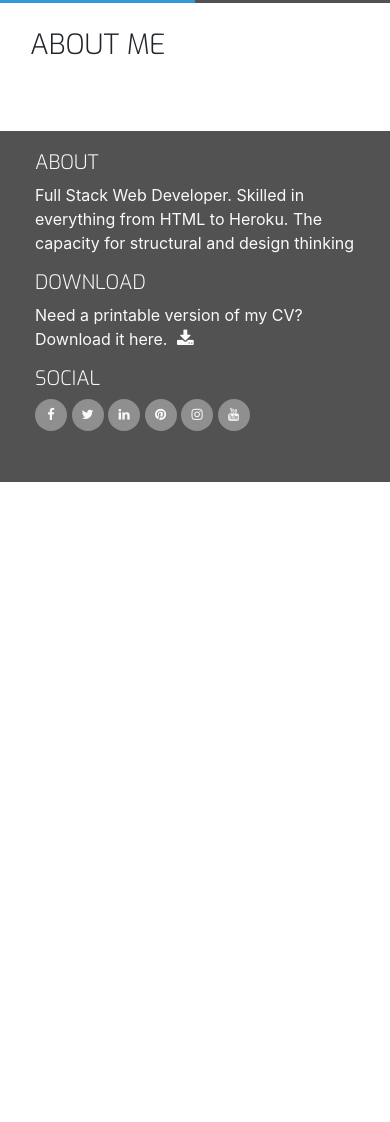
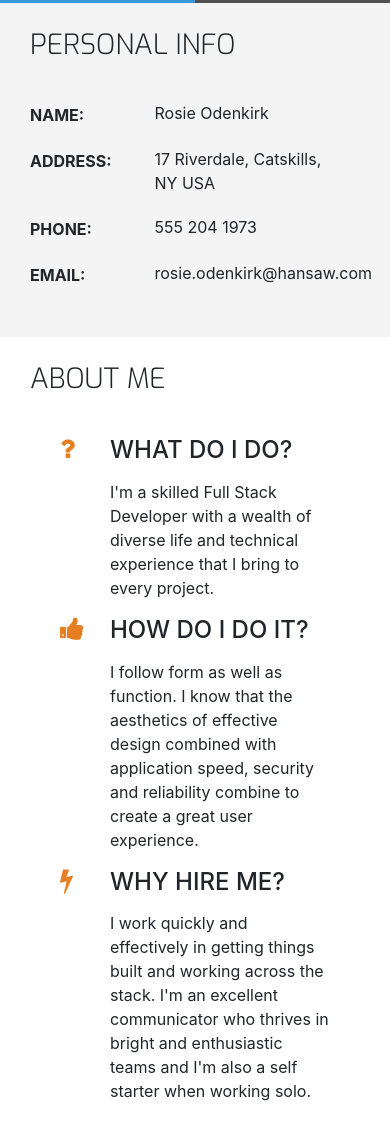
Before and after one commit to GeorgianF/Online-Resume-Project-CI, a plain HTML site: page index.html in a window 390 px wide. Shown: the part 846-1968 px from the top of the page. Before the commit the page ends 1328 px from the top, so only its background shows below. Drawn offline with nearby package versions, Linux system fonts and the light colour scheme.

Commit message:
add personal info

```diff
--- a/assets/css/style.css
+++ b/assets/css/style.css
@@ -8,6 +8,10 @@
 
 .bg-color-three-reasons {
     background-color: #fff;
+}
+
+.bg-color-personal-info {
+    background-color: #f4f4f4;
 }
 
 .ui-menu-color-home {
@@ -24,7 +28,6 @@
 
 .ui-menu-color-download {
     background-color: #525252;
-
 }
 
 /* ----------------------------------------Special paddings/margins/text */
@@ -61,7 +64,7 @@ h4 {
 }
 
 .section-heading {
-    font-family: Exo, sans-serif;
+    font-family: "Exo", sans-serif;
     font-weight: 300;
     margin-top: 25px;
     margin-bottom: 40px;
@@ -78,7 +81,7 @@ header {
 }
 
 .logo {
-    background: url("/assets/images/rosie.jpeg");
+    background: url("../images/rosie.jpg");
     background-position: center;
     background-repeat: no-repeat;
     background-size: cover;
@@ -211,3 +214,49 @@ footer {
 #footer-details {
     padding: 20px;
 }
+
+/* ----------------------------------------Three Reasons */
+
+.three-reasons-icon {
+    font-size: 26px;
+    color: #e67e22;
+}
+
+.three-reasons-heading {
+    margin-bottom: 15px;
+}
+
+/* ----------------------------------------Personal Info */
+
+.personal-info-item {
+    margin-bottom: 20px;
+    display: block;
+    clear: both;
+}
+
+.personal-info-item .key,
+.personal-info-item .value {
+    padding-right: 8px;
+    display: inline-block;
+}
+
+.personal-info-item .key p,
+.personal-info-item .value p {
+    margin: 0;
+}
+
+.personal-info-item .key {
+    width: 30%;
+    margin-right: 21px;
+    padding-top: 2px;
+    vertical-align: top;
+}
+
+.personal-info-item .key p {
+    font-weight: 700;
+}
+
+.personal-info-item .value {
+    position: relative;
+    width: 60%;
+}
--- a/index.html
+++ b/index.html
@@ -6,9 +6,9 @@
     <meta http-equiv="X-UA-Compatible" content="ie=edge">
     <link rel="stylesheet" href="https://maxcdn.bootstrapcdn.com/bootstrap/4.2.1/css/bootstrap.min.css" type="text/css" />
     <link rel="stylesheet" href="https://maxcdn.bootstrapcdn.com/font-awesome/4.7.0/css/font-awesome.min.css" type="text/css" />
-    <link rel="stylesheet" href="https://cdnjs.cloudflare.com/ajax/libs/hover.css/2.3.1/css/hover-min.css" integrity="sha512-csw0Ma4oXCAgd/d4nTcpoEoz4nYvvnk21a8VA2h2dzhPAvjbUIK6V3si7/g/HehwdunqqW18RwCJKpD7rL67Xg==" crossorigin="anonymous" referrerpolicy="no-referrer" />
+    <link rel="stylesheet" href="https://cdnjs.cloudflare.com/ajax/libs/hover.css/2.1.1/css/hover-min.css" type="text/css" />
     <link rel="stylesheet" href="assets/css/style.css">
-    <title>Rosie</title>
+    <title>Bootstrap Resume</title>
 </head>
 <body>
     <header>
@@ -24,16 +24,16 @@
                 <div class="row no-gutters">
                     <div class="col">
                         <ul id="nav" class="list-inline menucontainer">
-                            <li class="col-6 col-sm-3 ui-menu-color-home list-inline-item menuitem">
+                            <li class="col-6 col-sm-3 list-inline-item ui-menu-color-home menuitem">
                                 <a href="#" class="hvr-sweep-to-bottom"><i class="fa fa-home" aria-hidden="true"></i><span>Home</span></a>
                             </li>
-                            <li class="col-6 col-sm-3 ui-menu-color-resume list-inline-item menuitem">
+                            <li class="col-6 col-sm-3 list-inline-item ui-menu-color-resume menuitem">
                                 <a href="#" class="hvr-sweep-to-bottom"><i class="fa fa-graduation-cap" aria-hidden="true"></i><span>Resume</span></a>
                             </li>
-                            <li class="col-6 col-sm-3 ui-menu-color-contact list-inline-item menuitem">
+                            <li class="col-6 col-sm-3 list-inline-item ui-menu-color-contact menuitem">
                                 <a href="#" class="hvr-sweep-to-bottom"><i class="fa fa-comment-o" aria-hidden="true"></i><span>Contact</span></a>
                             </li>
-                            <li class="col-6 col-sm-3 ui-menu-color-download list-inline-item menuitem">
+                            <li class="col-6 col-sm-3 list-inline-item ui-menu-color-download menuitem">
                                 <a href="#" class="hvr-sweep-to-bottom"><i class="fa fa-download" aria-hidden="true"></i><span>Download CV</span></a>
                             </li>
                         </ul>
@@ -43,28 +43,130 @@
         </div>
     </header>
     <section class="container-fluid">
-        <div class="row row-table">
+        <div class="row">
+            <div class="col-md-4 bg-color-personal-info section-column">
+                <div class="row">
+                    <div class="col-12">
+                        <h3 class="section-heading uppercase">
+                            Personal Info
+                        </h3>
+                    </div>
+                </div>
+                <div class="personal-info-item">
+                    <div class="key">
+                        <p class="uppercase">
+                            Name:
+                        </p>
+                    </div>
+                    <div class="value">
+                        <p>
+                            Rosie Odenkirk
+                        </p>
+                    </div>
+                </div>
+                <div class="personal-info-item">
+                    <div class="key">
+                        <p class="uppercase">
+                            Address:
+                        </p>
+                    </div>
+                    <div class="value">
+                        <p>
+                            17 Riverdale, Catskills, NY USA
+                        </p>
+                    </div>
+                </div>
+                <div class="personal-info-item">
+                    <div class="key">
+                        <p class="uppercase">
+                            Phone:
+                        </p>
+                    </div>
+                    <div class="value">
+                        <p>
+                            555 204 1973
+                        </p>
+                    </div>
+                </div>
+                <div class="personal-info-item">
+                    <div class="key">
+                        <p class="uppercase">
+                            Email:
+                        </p>
+                    </div>
+                    <div class="value">
+                        <p>
+                            rosie.odenkirk@hansaw.com
+                        </p>
+                    </div>
+                </div>
+            </div>
             <div class="col-md-8 bg-color-three-reasons section-column">
                 <div class="row">
                     <div class="col">
                         <h3 class="section-heading uppercase">About Me</h3>
                     </div>
                 </div>
+                <div class="row">
+                    <div class="col-10 offset-1 offset-sm-0 col-sm-4 col-md-6">
+                        <div class="row">
+                            <div class="col-2">
+                                <i class="three-reasons-icon fa fa-question" aria-hidden="true"></i>
+                            </div>
+                            <div class="col-10">
+                                <h4 class="three-reasons-heading uppercase">What do I do?</h4>
+                                <p>
+                                    I'm a skilled Full Stack Developer with a wealth of diverse life and technical experience that I bring to every project.
+                                </p>
+                            </div>
+                        </div>
+                    </div>
+                    <div class="col-10 offset-1 offset-sm-0 col-sm-4 col-md-6">
+                        <div class="row">
+                            <div class="col-2">
+                                <i class="three-reasons-icon fa fa-thumbs-up" aria-hidden="true"></i>
+                            </div>
+                            <div class="col-10">
+                                <h4 class="three-reasons-heading uppercase">How do I do it?</h4>
+                                <p>
+                                    I follow form as well as function. I know that the aesthetics of effective design combined with application speed, security and reliability combine to create a great user experience.
+                                </p>
+                            </div>
+                        </div>
+                    </div>
+                    <div class="col-10 offset-1 offset-sm-0 col-sm-4 col-md-6">
+                        <div class="row">
+                            <div class="col-2">
+                                <i class="three-reasons-icon fa fa-bolt" aria-hidden="true"></i>
+                            </div>
+                            <div class="col-10">
+                                <h4 class="three-reasons-heading uppercase">Why hire me?</h4>
+                                <p>
+                                    I work quickly and effectively in getting things built and working across the stack. I'm an excellent communicator who thrives in bright and enthusiastic teams and I'm also a self starter when working solo.
+                                </p>
+                            </div>
+                        </div>
+                    </div>
+                </div>
             </div>
         </div>
+
     </section>
     <footer class="container-fluid">
         <div id="footer-details" class="row">
             <div class="col-sm-4">
                 <h5 class="uppercase general-sub">About</h5>
-                <p class="inline-block">Full Stack Web Developer. Skilled in everything from HTML to Heroku. The capacity for structural and design thinking</p>
+                <p class="inline-block">
+                    Full Stack Web Developer. Skilled in everything from HTML to Heroku. The capacity for structural and design thinking.
+                </p>
             </div>
             <div class="col-sm-4">
                 <h5 class="uppercase general-sub">Download</h5>
-                <p class="inline-block">Need a printable version of my CV? Download it here.
+                <p class="inline-block">
+                    Need a printable version of my CV? Download it here.
                     <a href="#" target="_blank" class="cv-pdf">
                         <i class="fa fa-download" aria-hidden="true"></i>
-                        <span class="sr-only">Download Link</span>
+                        <span class="sr-only">Download link.</span>
                     </a>
                 </p>
             </div>
@@ -72,47 +174,44 @@
                 <h5 class="uppercase general-sub">Social</h5>
                 <ul class="list-inline social-links">
                     <li class="list-inline-item">
-                        <a href="#" target="_blank">
-                            <i class="fa fa-facebook"></i>
+                        <a target="_blank" href="#">
+                            <i class="fa fa-facebook" aria-hidden="true"></i>
                             <span class="sr-only">Facebook</span>
                         </a>
                     </li>
                     <li class="list-inline-item">
-                        <a href="#" target="_blank">
-                            <i class="fa fa-twitter"></i>
+                        <a target="_blank" href="#">
+                            <i class="fa fa-twitter" aria-hidden="true"></i>
                             <span class="sr-only">Twitter</span>
                         </a>
                     </li>
                     <li class="list-inline-item">
-                        <a href="#" target="_blank">
-                            <i class="fa fa-linkedin"></i>
+                        <a target="_blank" href="#">
+                            <i class="fa fa-linkedin" aria-hidden="true"></i>
                             <span class="sr-only">LinkedIn</span>
                         </a>
                     </li>
                     <li class="list-inline-item">
-                        <a href="#" target="_blank">
-                            <i class="fa fa-pinterest"></i>
+                        <a target="_blank" href="#">
+                            <i class="fa fa-pinterest" aria-hidden="true"></i>
                             <span class="sr-only">Pinterest</span>
                         </a>
                     </li>
                     <li class="list-inline-item">
-                        <a href="#" target="_blank">
-                            <i class="fa fa-instagram"></i>
+                        <a target="_blank" href="#">
+                            <i class="fa fa-instagram" aria-hidden="true"></i>
                             <span class="sr-only">Instagram</span>
                         </a>
                     </li>
                     <li class="list-inline-item">
-                        <a href="#" target="_blank">
-                            <i class="fa fa-youtube"></i>
+                        <a target="_blank" href="#">
+                            <i class="fa fa-youtube" aria-hidden="true"></i>
                             <span class="sr-only">YouTube</span>
                         </a>
                     </li>
                 </ul>
             </div>
         </div>
-
-
-
     </footer>
 </body>
 </html>
```
